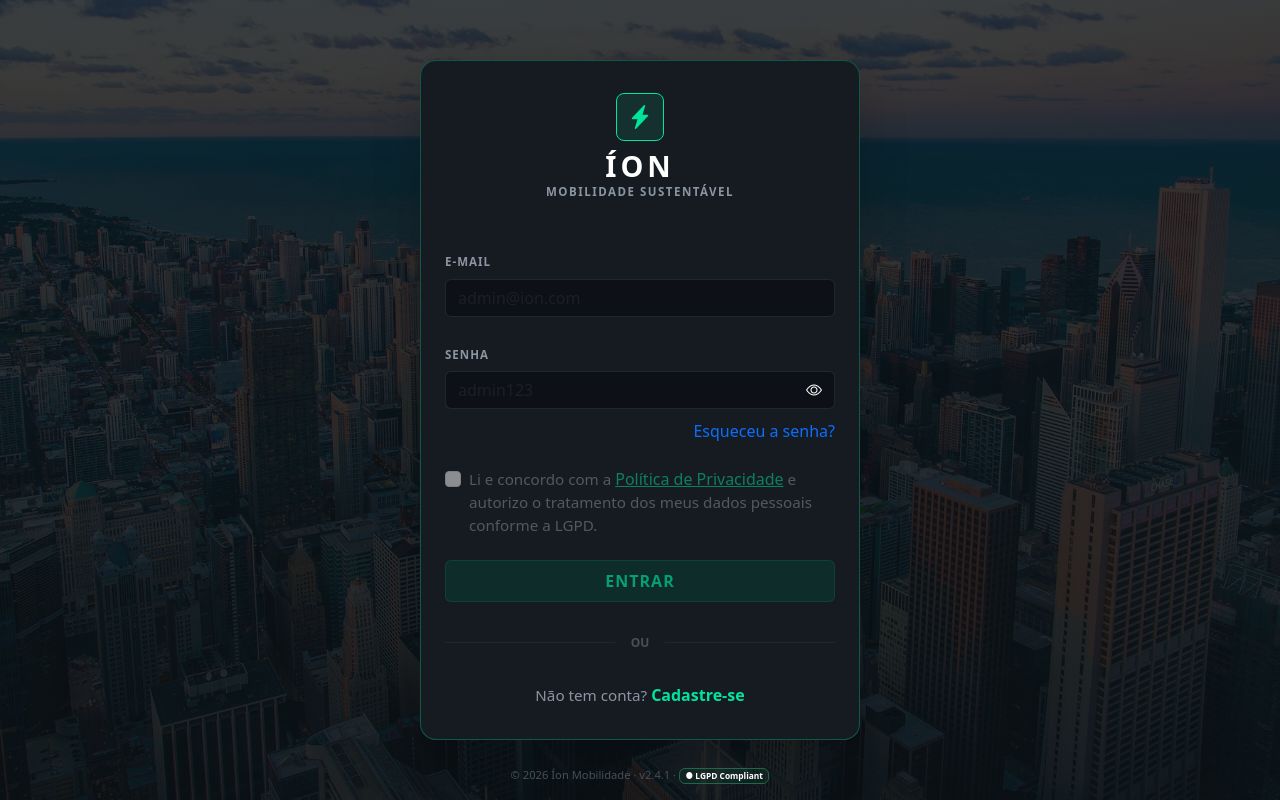
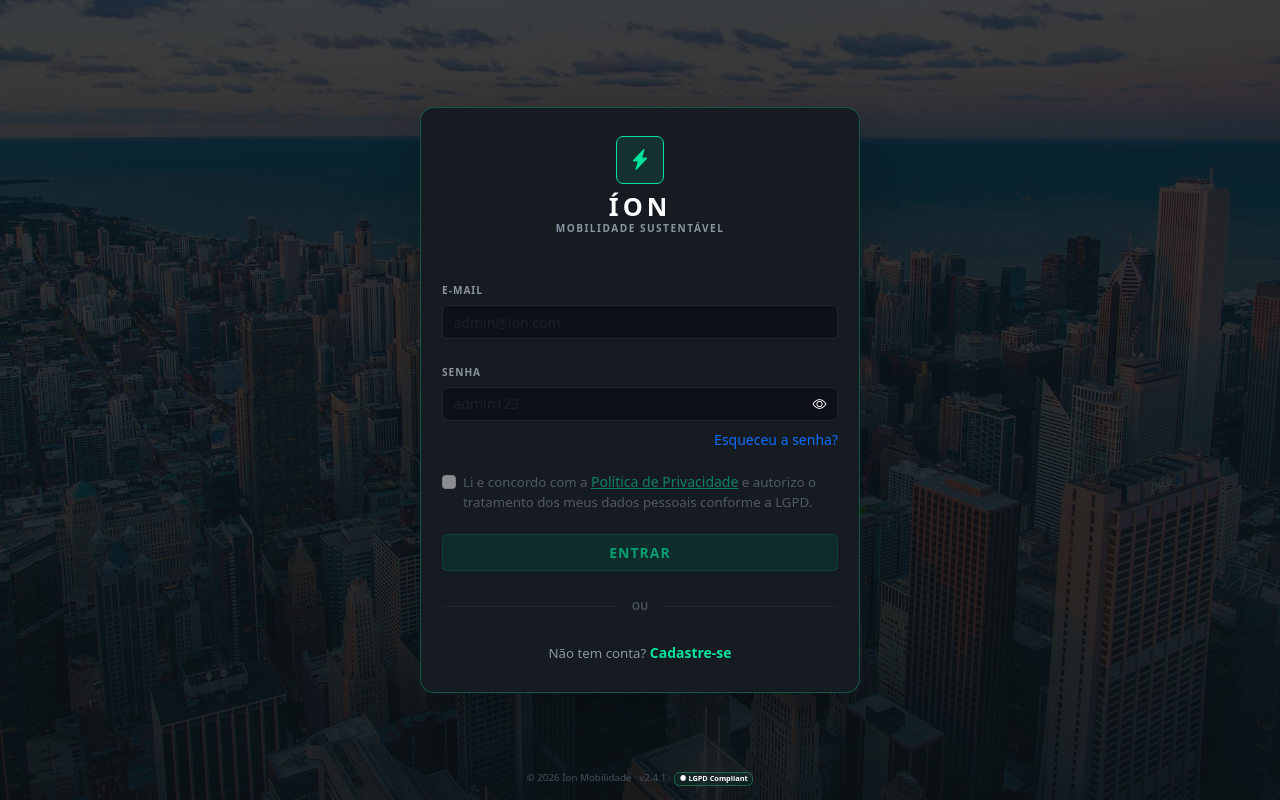
Before and after one commit to Alex-tx88/ionProject, an Angular app: page /login in a window 1280 px wide. Built offline with nearby package versions, Linux system fonts and the light colour scheme.

Commit message:
prporção de tela ajustada

```diff
--- a/src/styles.css
+++ b/src/styles.css
@@ -8,8 +8,12 @@
   --ion-muted: #8b95a1;
 }
 
+/* ======================================================= */
+/* CONTROLE DE ZOOM GERAL DO SISTEMA                       */
+/* ======================================================= */
 html {
-  font-size: 16px;
+  /* Reduz o tamanho base do sistema inteiro (Desktop) */
+  font-size: 14px !important;
 }
 
 body {
@@ -21,12 +25,6 @@ body {
   width: 100% !important;
   max-width: 100vw !important;
   overflow-x: hidden !important;
-}
-
-@media (max-width: 768px) {
-  html {
-    font-size: 14px;
-  }
 }
 
 /* ======================================================= */
@@ -98,23 +96,22 @@ footer .footer-copy { color: #484f58; font-size: 0.7rem; }
 /* ======================================================= */
 .dashboard-layout {
   display: flex;
-  height: 100vh; /* Travado na altura exata da tela */
+  height: 100vh;
   background-color: var(--ion-bg);
   font-family: 'Inter', sans-serif;
-  overflow: hidden; /* Corta rolagem dupla global */
+  overflow: hidden;
   width: 100%;
 }
 
 .main-content {
   flex-grow: 1;
-  height: 100vh; /* Mantém a altura na tela inteira */
-  overflow-y: auto; /* APENAS essa área ganha rolagem! */
+  height: 100vh;
+  overflow-y: auto;
   padding: 2.5rem 4rem;
   max-width: 1200px;
   margin: 0 auto;
 }
 
-/* Deixando a rolagem da lista suave e com a cor do sistema */
 .main-content::-webkit-scrollbar { width: 6px; }
 .main-content::-webkit-scrollbar-track { background: transparent; }
 .main-content::-webkit-scrollbar-thumb { background: rgba(0, 229, 155, 0.2); border-radius: 10px; }
@@ -187,6 +184,12 @@ footer .footer-copy { color: #484f58; font-size: 0.7rem; }
 /* RESPONSIVIDADE (MOBILE)                                 */
 /* ======================================================= */
 @media (max-width: 768px) {
+
+  html {
+    /* Reduz ainda mais a base no celular para caber perfeitamente */
+    font-size: 12px !important;
+  }
+
   html, body { overflow-x: hidden !important; width: 100% !important; max-width: 100vw !important; margin: 0 !important; padding: 0 !important; }
   .auth-card { padding: 1.5rem !important; width: 90% !important; max-width: 360px !important; margin: 0 auto !important; }
 
@@ -204,7 +207,6 @@ footer .footer-copy { color: #484f58; font-size: 0.7rem; }
   .sidebar .nav-menu { justify-content: space-around !important; align-items: center !important; height: 100% !important; }
   .sidebar .nav-link { padding: 15px !important; margin: 0 !important; display: flex !important; align-items: center !important; justify-content: center !important; }
 
-  /* Área central do celular adaptada com o tamanho exato tirando o rodapé */
   .main-content {
     padding: 1.5rem 1rem 20px 1rem !important;
     height: calc(100vh - 70px) !important;
```
